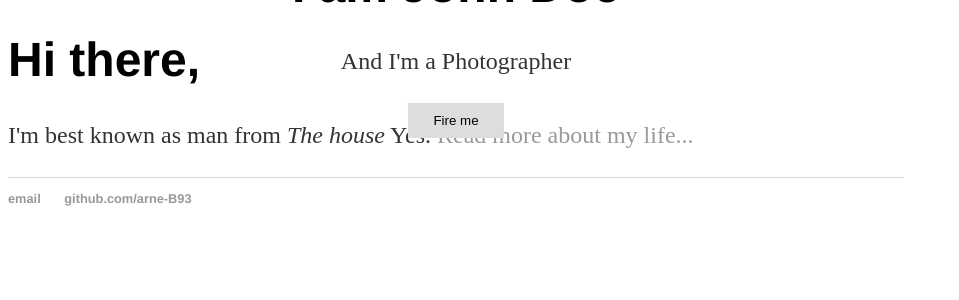
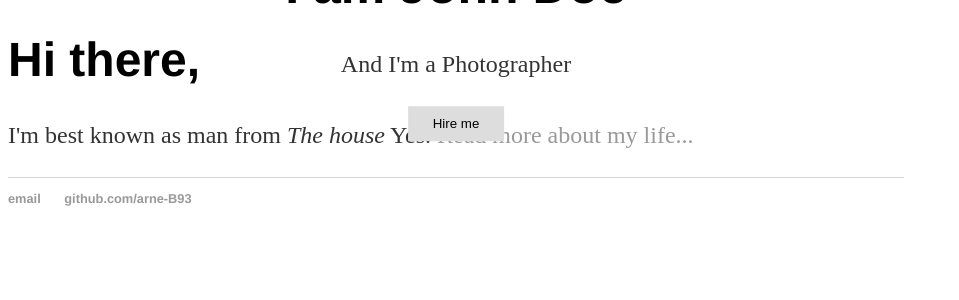
Before and after one commit to Arne-B93/Arne-B93, a Jekyll site: the page built from index.html, in a window 1280 px wide. Shown: the top 300 px of the page, without its empty margins (0-959 px from the left). Built offline with Jekyll 4.4.1, drawn with Linux system fonts in a browser that asks for light colours.

Commit message:
Update default.html

```diff
--- a/_layouts/default.html
+++ b/_layouts/default.html
@@ -6,13 +6,13 @@
 			<link rel="stylesheet" type="text/css" href="/css/main.css">
 		</head>
 		<body>
-			<div class="hero-image">
-			  <div class="hero-text">
-			    <h1>I am John Doe</h1>
-			    <p>And I'm a Photographer</p>
-			    <button>Fire me</button>
-			  </div>
-			</div>
+<div class="hero-image">
+  <div class="hero-text">
+    <h1 style="font-size:50px">I am John Doe</h1>
+    <p>And I'm a Photographer</p>
+    <button>Hire me</button>
+  </div>
+</div>
 
 			<!-- <nav>
 	    		<ul>
```
